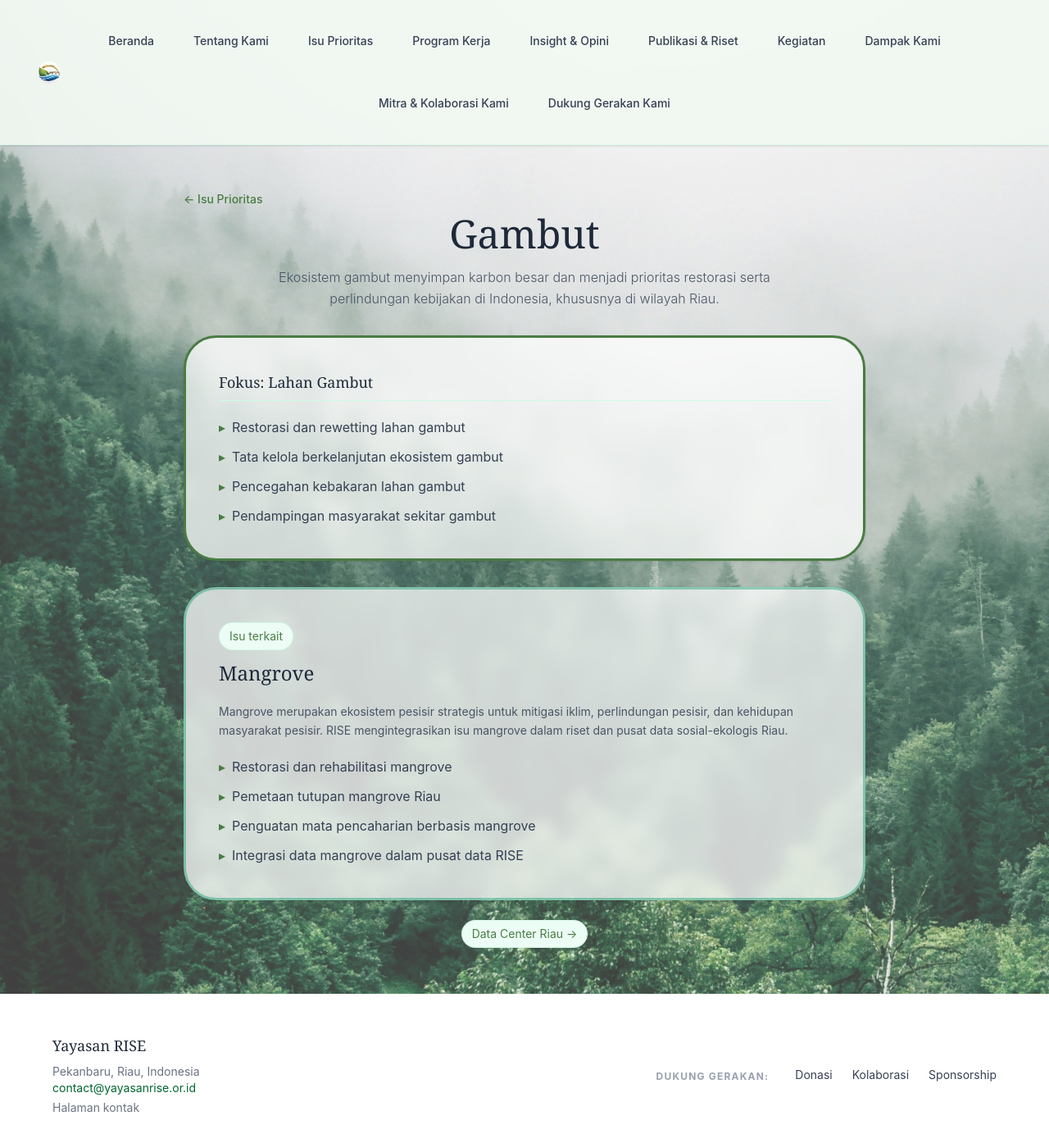
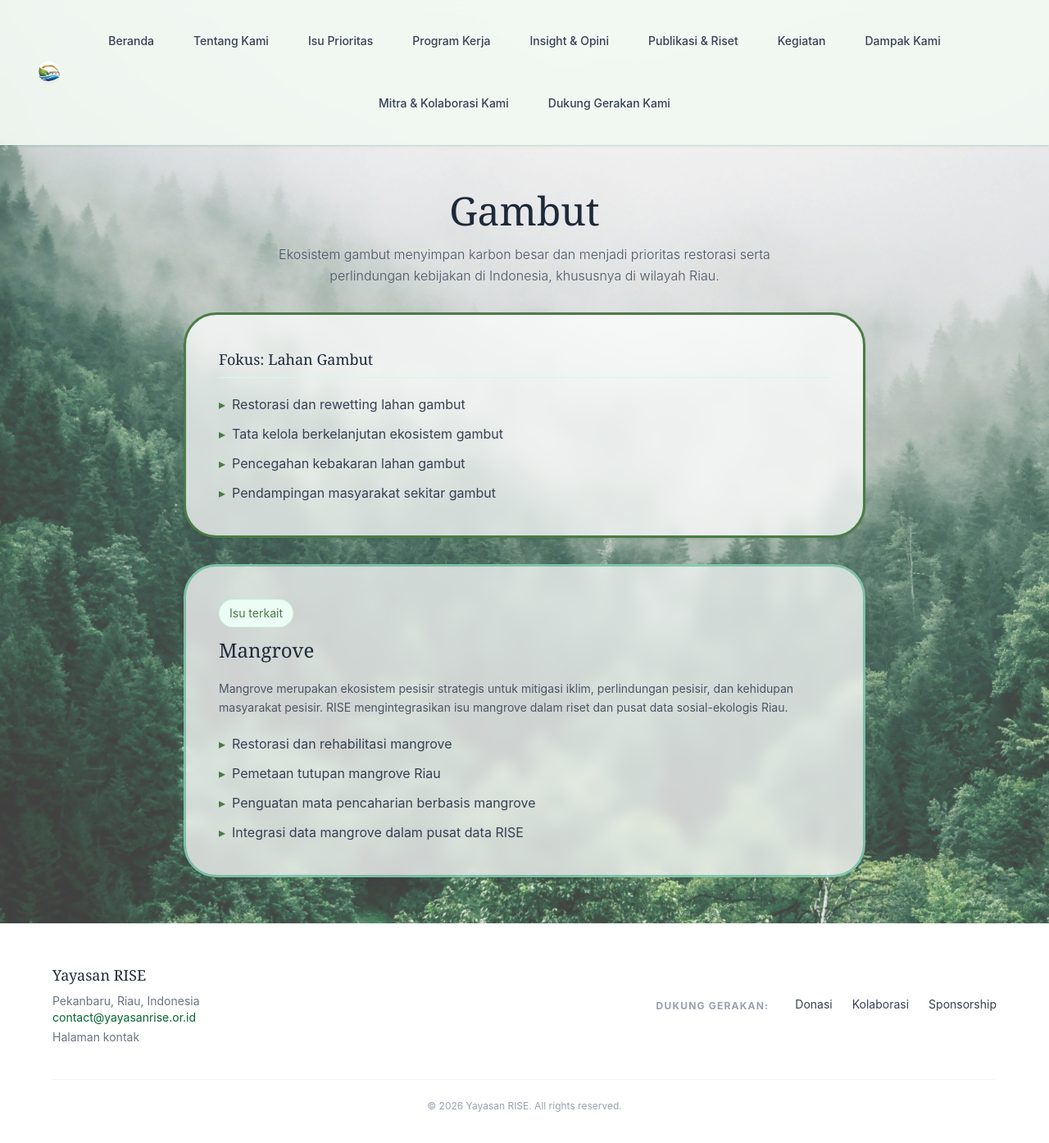
Before and after one commit to Jazaniest/yayasanrise, a React (Vite) app: page /isu-prioritas/gambut in a window 1280 px wide. Shown: the top 1394 px of the page at 82% size. Built offline with nearby package versions, Linux system fonts and the light colour scheme.

Commit message:
remove unused back button

```diff
--- a/src/pages/IsuPrioritas/EkonomiHijau.jsx
+++ b/src/pages/IsuPrioritas/EkonomiHijau.jsx
@@ -1,4 +1,3 @@
-import { Link } from "react-router-dom";
 import Navbar from "../../components/Navbar";
 import Background from "../../components/Background";
 
@@ -23,7 +22,6 @@ const EkonomiHijau = () => {
         <div className="w-12 opacity-0">RISE</div>
       </header>
       <main className="rise-main">
-        <Link to="/isu-prioritas" className="rise-breadcrumb">← Isu Prioritas</Link>
         <h1 className="text-4xl md:text-5xl font-serif text-gray-800 text-center mb-4">Ekonomi Hijau</h1>
         <p className="text-center text-gray-600 max-w-2xl mb-8 font-light leading-relaxed">
           Model ekonomi yang mengharmoniskan kesejahteraan masyarakat dengan pelestarian
@@ -38,10 +36,6 @@ const EkonomiHijau = () => {
             ))}
           </div>
         </div>
-        <div className="mt-6 flex gap-2 flex-wrap justify-center">
-          <Link to="/program-kerja/community-empowerment" className="rise-chip hover:bg-emerald-100">Pemberdayaan →</Link>
-          <Link to="/program-kerja/research-development" className="rise-chip hover:bg-emerald-100">Kajian Riset →</Link>
-        </div>
       </main>
     </div>
   );
--- a/src/pages/IsuPrioritas/Energi.jsx
+++ b/src/pages/IsuPrioritas/Energi.jsx
@@ -1,4 +1,3 @@
-import { Link } from "react-router-dom";
 import Navbar from "../../components/Navbar";
 import Background from "../../components/Background";
 
@@ -22,7 +21,6 @@ const Energi = () => {
         <div className="w-12 opacity-0">RISE</div>
       </header>
       <main className="rise-main">
-        <Link to="/isu-prioritas" className="rise-breadcrumb">← Isu Prioritas</Link>
         <h1 className="text-4xl md:text-5xl font-serif text-gray-800 text-center mb-4">Energi</h1>
         <p className="text-center text-gray-600 max-w-2xl mb-8 font-light leading-relaxed">
           Mendorong transisi menuju energi bersih dan terbarukan yang adil bagi masyarakat,
@@ -34,9 +32,6 @@ const Energi = () => {
             {fokus.map((f) => <span key={f} className="rise-chip">{f}</span>)}
           </div>
         </div>
-        <div className="mt-6">
-          <Link to="/program-kerja/ecological-conflict-resolution" className="rise-chip hover:bg-emerald-100">Resolusi Konflik Energi →</Link>
-        </div>
       </main>
     </div>
   );
--- a/src/pages/IsuPrioritas/Gambut.jsx
+++ b/src/pages/IsuPrioritas/Gambut.jsx
@@ -1,4 +1,3 @@
-import { Link } from "react-router-dom";
 import Navbar from "../../components/Navbar";
 import Background from "../../components/Background";
 
@@ -28,7 +27,6 @@ const Gambut = () => {
         <div className="w-12 opacity-0">RISE</div>
       </header>
       <main className="rise-main max-w-4xl">
-        <Link to="/isu-prioritas" className="rise-breadcrumb">← Isu Prioritas</Link>
         <h1 className="text-4xl md:text-5xl font-serif text-gray-800 text-center mb-4">Gambut</h1>
         <p className="text-center text-gray-600 max-w-2xl mb-8 font-light leading-relaxed">
           Ekosistem gambut menyimpan karbon besar dan menjadi prioritas restorasi serta
@@ -59,10 +57,6 @@ const Gambut = () => {
             </ul>
           </div>
         </section>
-
-        <div className="mt-6 flex flex-wrap gap-2 justify-center">
-          <Link to="/program-kerja/riau-socio-eco" className="rise-chip hover:bg-emerald-100">Data Center Riau →</Link>
-        </div>
       </main>
     </div>
   );
--- a/src/pages/IsuPrioritas/KetahananPangan.jsx
+++ b/src/pages/IsuPrioritas/KetahananPangan.jsx
@@ -1,4 +1,3 @@
-import { Link } from "react-router-dom";
 import Navbar from "../../components/Navbar";
 import Background from "../../components/Background";
 
@@ -22,7 +21,6 @@ const KetahananPangan = () => {
         <div className="w-12 opacity-0">RISE</div>
       </header>
       <main className="rise-main">
-        <Link to="/isu-prioritas" className="rise-breadcrumb">← Isu Prioritas</Link>
         <h1 className="text-4xl md:text-5xl font-serif text-gray-800 text-center mb-4">Ketahanan Pangan</h1>
         <p className="text-center text-gray-600 max-w-2xl mb-8 font-light leading-relaxed">
           Memperkuat kemampuan masyarakat memenuhi kebutuhan pangan secara mandiri, sehat,
@@ -39,9 +37,6 @@ const KetahananPangan = () => {
             ))}
           </ul>
         </div>
-        <div className="mt-6">
-          <Link to="/program-kerja/community-empowerment" className="rise-chip hover:bg-emerald-100">Program Pemberdayaan →</Link>
-        </div>
       </main>
     </div>
   );
--- a/src/pages/IsuPrioritas/KonflikAgraria.jsx
+++ b/src/pages/IsuPrioritas/KonflikAgraria.jsx
@@ -1,4 +1,3 @@
-import { Link } from "react-router-dom";
 import Navbar from "../../components/Navbar";
 import Background from "../../components/Background";
 
@@ -22,7 +21,6 @@ const KonflikAgraria = () => {
         <div className="w-12 opacity-0">RISE</div>
       </header>
       <main className="rise-main">
-        <Link to="/isu-prioritas" className="rise-breadcrumb">← Isu Prioritas</Link>
         <h1 className="text-4xl md:text-5xl font-serif text-gray-800 text-center mb-4">Konflik Agraria</h1>
         <p className="text-center text-gray-600 max-w-2xl mb-8 font-light leading-relaxed">
           Konflik agraria dan tata kelola lahan menjadi isu krusial di Riau. RISE mendukung
@@ -33,9 +31,6 @@ const KonflikAgraria = () => {
             <p key={f} className="p-3 rounded-lg bg-emerald-50/60 text-gray-700 text-sm border-l-4 border-rise-green">{f}</p>
           ))}
         </div>
-        <div className="mt-6">
-          <Link to="/program-kerja/ecological-conflict-resolution" className="rise-chip hover:bg-emerald-100">Program Resolusi Konflik →</Link>
-        </div>
       </main>
     </div>
   );
--- a/src/pages/IsuPrioritas/PerubahanIklim.jsx
+++ b/src/pages/IsuPrioritas/PerubahanIklim.jsx
@@ -1,4 +1,3 @@
-import { Link } from "react-router-dom";
 import Navbar from "../../components/Navbar";
 import Background from "../../components/Background";
 
@@ -23,7 +22,6 @@ const PerubahanIklim = () => {
         <div className="w-12 opacity-0">RISE</div>
       </header>
       <main className="rise-main">
-        <Link to="/isu-prioritas" className="rise-breadcrumb">← Isu Prioritas</Link>
         <h1 className="text-4xl md:text-5xl font-serif text-gray-800 text-center mb-4">Perubahan Iklim</h1>
         <p className="text-center text-gray-600 max-w-2xl mb-8 font-light leading-relaxed">
           Krisis iklim menuntut aksi adaptasi dan mitigasi berbasis pengetahuan serta partisipasi
@@ -37,10 +35,6 @@ const PerubahanIklim = () => {
             ))}
           </ul>
         </div>
-        <div className="mt-6 flex flex-wrap gap-2 justify-center">
-          <Link to="/program-kerja/research-development" className="rise-chip hover:bg-emerald-100">Program R&D →</Link>
-          <Link to="/program-kerja/environmental-education" className="rise-chip hover:bg-emerald-100">Edukasi Lingkungan →</Link>
-        </div>
       </main>
     </div>
   );
--- a/src/pages/IsuPrioritas/Sampah.jsx
+++ b/src/pages/IsuPrioritas/Sampah.jsx
@@ -1,4 +1,3 @@
-import { Link } from "react-router-dom";
 import Navbar from "../../components/Navbar";
 import Background from "../../components/Background";
 
@@ -23,7 +22,6 @@ const Sampah = () => {
         <div className="w-12 opacity-0">RISE</div>
       </header>
       <main className="rise-main">
-        <Link to="/isu-prioritas" className="rise-breadcrumb">← Isu Prioritas</Link>
         <h1 className="text-4xl md:text-5xl font-serif text-gray-800 text-center mb-4">Sampah</h1>
         <p className="text-center text-gray-600 max-w-2xl mb-8 font-light leading-relaxed">
           Pengelolaan sampah yang inklusif dan berkelanjutan mengurangi pencemaran lingkungan
@@ -37,9 +35,6 @@ const Sampah = () => {
             ))}
           </ul>
         </div>
-        <div className="mt-6">
-          <Link to="/program-kerja/community-empowerment" className="rise-chip hover:bg-emerald-100">Community Empowerment →</Link>
-        </div>
       </main>
     </div>
   );
```
